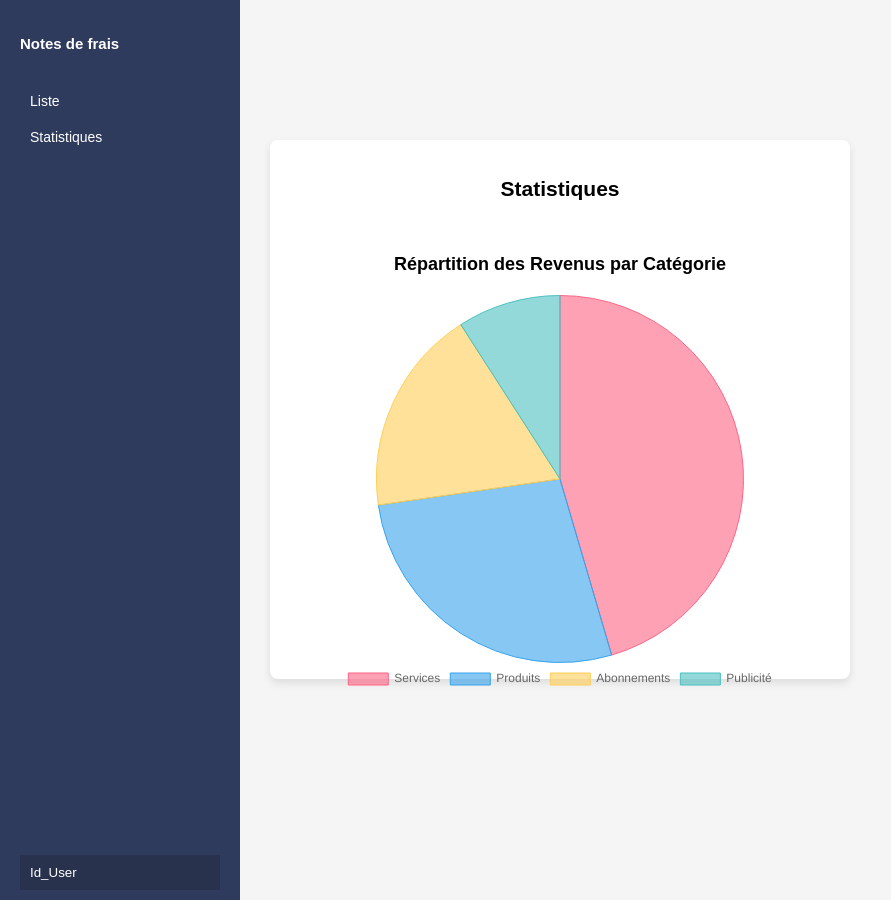
After one commit to V5lMG/SAE_S4.D.01-Doli-PLUS, a PHP site: the page made by doli_plus/views/Notes de frais/gestion_note_frais_statistiques.php in a window 1280 px wide. The commit adds this page. Shown: the whole page, without its empty margins (0-891 px from the left). Run offline with PHP 8.4, Linux system fonts and the light colour scheme.

Commit message:
Fix Menu sidebar visuel pour les notes de frais

```diff
--- /dev/null
+++ b/doli_plus/static/css/sidebar.css
@@ -0,0 +1,87 @@
+/*
+ -------------------------------------------------------------------------------
+ Sidebar
+ -------------------------------------------------------------------------------
+ */
+
+.sidebar {
+    width: 200px;
+    background: #2f3b5c;
+    color: white;
+    padding: 20px;
+    position: fixed;
+    height: 100%;
+    top: 0;
+    left: 0;
+    display: flex;
+    flex-direction: column;
+    font-family: Arial, sans-serif;
+}
+
+.sidebar h3 {
+    font-size: 15px;
+    margin-bottom: 15px;
+}
+
+.sidebar ul {
+    list-style: none;
+    padding: 0;
+}
+
+.sidebar ul li {
+    padding: 10px;
+    font-size: 14px;
+    cursor: pointer;
+}
+
+.sidebar ul li a {
+    text-decoration: none;
+    color: white;
+}
+
+.sidebar ul li:hover {
+    background: #128a6f; /* Couleur lors du passage de la souris */
+    border-radius: 5px;
+}
+
+.user-dropdown {
+    position: relative;
+    margin-top: auto;
+    margin-bottom: 30px;
+}
+
+.dropdown-btn {
+    background-color: #28324c;
+    color: white;
+    padding: 10px;
+    width: 100%;
+    border: none;
+    cursor: pointer;
+    text-align: left;
+}
+
+.dropdown-content {
+    display: none;
+    position: absolute;
+    background-color: #2f3b5b;
+    bottom: 50%;
+    left: 0;
+    min-width: 100%;
+    box-shadow: 0 8px 16px 0 rgba(0,0,0,0.2);
+    z-index: 1;
+}
+
+.dropdown-content a {
+    color: white;
+    padding: 5px 5px;
+    text-decoration: none;
+    display: block;
+}
+
+.dropdown-content a:hover {
+    background-color: #128a6f; /* Couleur lors du passage de la souris */
+}
+
+.user-dropdown:hover .dropdown-content {
+    display: block;
+}
--- a/doli_plus/static/css/styles.css
+++ b/doli_plus/static/css/styles.css
@@ -170,63 +170,87 @@
  -------------------------------------------------------------------------------
  */
 
-.sidebar {
-    width: 200px;
-    background: #2f3b5c;
-    color: white;
-    padding: 10px;
-    position: fixed;
-    height: 100%;
-    top: 0;
-    left: 0;
-}
+/*.sidebar {*/
+/*    width: 200px;*/
+/*    background: #2f3b5c;*/
+/*    color: white;*/
+/*    padding: 20px;*/
+/*    position: fixed;*/
+/*    height: 100%;*/
+/*    top: 0;*/
+/*    left: 0;*/
+/*    display: flex;*/
+/*    flex-direction: column;*/
+/*    font-family: Arial, sans-serif;*/
+/*}*/
 
-.sidebar h2 {
-    font-size: 18px;
-    margin-bottom: 15px;
-}
+/*.sidebar h3 {*/
+/*    font-size: 15px;*/
+/*    margin-bottom: 15px;*/
+/*}*/
 
-.sidebar ul {
-    list-style: none;
-    padding: 0;
-}
+/*.sidebar ul {*/
+/*    list-style: none;*/
+/*    padding: 0;*/
+/*}*/
 
-.sidebar ul li {
-    padding: 10px;
-    cursor: pointer;
-}
-.sidebar ul li:hover {
-    background: #1e2a47;
-    border-radius: 5px;
-}
+/*.sidebar ul li {*/
+/*    padding: 10px;*/
+/*    font-size: 14px;*/
+/*    cursor: pointer;*/
+/*}*/
 
-/* Sidebar Adjustments */
+/*.sidebar ul li a {*/
+/*    text-decoration: none;*/
+/*    color: white;*/
+/*}*/
 
+/*.sidebar ul li:hover {*/
+/*    background: #128a6f; !* Couleur lors du passage de la souris *!*/
+/*    border-radius: 5px;*/
+/*}*/
 
-.sidebar h3 {
-    font-size: 15px;
-    margin-bottom: 15px;
-}
+/*.user-dropdown {*/
+/*    position: relative;*/
+/*    margin-top: auto;*/
+/*    margin-bottom: 30px;*/
+/*}*/
 
-.sidebar ul {
-    list-style: none;
-    padding: 0;
-}
+/*.dropdown-btn {*/
+/*    background-color: #28324c;*/
+/*    color: white;*/
+/*    padding: 10px;*/
+/*    width: 100%;*/
+/*    border: none;*/
+/*    cursor: pointer;*/
+/*    text-align: left;*/
+/*}*/
 
-.sidebar ul li {
-    padding: 10px;
-    font-size: 14px;
-}
+/*.dropdown-content {*/
+/*    display: none;*/
+/*    position: absolute;*/
+/*    background-color: #2f3b5b;*/
+/*    bottom: 50%;*/
+/*    left: 0;*/
+/*    min-width: 100%;*/
+/*    box-shadow: 0 8px 16px 0 rgba(0,0,0,0.2);*/
+/*    z-index: 1;*/
+/*}*/
 
-.sidebar ul li a {
-    text-decoration: none;
-    color: white;
-}
+/*.dropdown-content a {*/
+/*    color: white;*/
+/*    padding: 5px 5px;*/
+/*    text-decoration: none;*/
+/*    display: block;*/
+/*}*/
 
-.sidebar ul li:hover {
-    background: #1e2a47;
-    border-radius: 5px;
-}
+/*.dropdown-content a:hover {*/
+/*    background-color: #128a6f; !* Couleur lors du passage de la souris *!*/
+/*}*/
+
+/*.user-dropdown:hover .dropdown-content {*/
+/*    display: block;*/
+/*}*/
 
 /**
  -------------------------------------------------------------------------------
@@ -237,7 +261,7 @@
 /* Main Content */
 .main-content {
     position:absolute;
-    left: 240px;
+    left: 250px;
     top :100px;
     text-align: center;
     font-size: 14px;
--- a/doli_plus/views/Notes de frais/gestion_note_frais_statistiques.html
+++ b/doli_plus/views/Notes de frais/gestion_note_frais_statistiques.php
@@ -12,25 +12,8 @@
 </head>
 <body>
 
-    <!-- Barre latérale -->
-    <div class="sidebar">
-        <h3>Notes de frais</h3>
-        <ul>
-            <li><a href="gestion_note_frais_list.html" >Liste</a></li>
-            <li>Statistiques</li>
-        </ul>
-        <div class="dropdown d-md-block ">
-            <button class="rounded dropdown-toggle custom-dropdown-toggle btnEnBas"
-                    type="button" id="menuDeroulantPage" data-bs-toggle="dropdown" aria-expanded="false">
-                G202443
-            </button>
-            <ul class="dropdown-menu" aria-labelledby="menuDeroulantPage">
-                <!-- Accueil visible seulement sur écrans sm et moins -->
-                <li><a class="dropdown-item" href="#"><i class="fa fa-sign-out-alt"></i> D&eacute;connexion</a></li>
-                <li><a class="dropdown-item" href="#"><i class="fa-regular fa-circle-question"></i> Besoin d'aide ? </a></li> <!-- Télécharge un fichier pdf avec la totalité des aides du site -->
-            </ul>
-        </div>
-    </div>
+    <!-- Barre latérale de la page  -->
+    <?php include '../vuErwan/sidebar.html'; ?>
 
     <!-- Contenu principal -->
     <style>
--- /dev/null
+++ b/doli_plus/views/vuErwan/sidebar.html
@@ -0,0 +1,32 @@
+<!DOCTYPE html>
+<html lang="fr">
+<head>
+    <meta charset="UTF-8">
+    <meta name="viewport" content="width=device-width, initial-scale=1.0">
+    <title>Gestion des Notes de Frais</title>
+    <!-- CSS -->
+    <link rel="stylesheet" href="../../static/css/sidebar.css">
+    <!-- FontAwesome -->
+    <link rel="stylesheet" href="https://cdnjs.cloudflare.com/ajax/libs/font-awesome/6.5.1/css/all.min.css">
+</head>
+<body>
+
+    <!-- Barre latérale -->
+    <div class="sidebar">
+        <h3>Notes de frais</h3>
+        <ul>
+            <li>Liste</li>
+            <li><a href="gestion_note_frais_statistiques.html">Statistiques</a></li>
+        </ul>
+        <div class="user-dropdown">
+            <button class="dropdown-btn">
+                Id_User
+            </button>
+            <ul class="dropdown-content">
+                <li><a href="#"><i class="fa fa-sign-out-alt"></i> Déconnexion</a></li>
+                <li><a href="#"><i class="fa-regular fa-circle-question"></i> Besoin d'aide ?</a></li>
+            </ul>
+        </div>
+    </div>
+</body>
+</html>
```
Also changed, not shown: doli_plus/views/Notes de frais/gestion_note_frais_list.php (renamed from doli_plus/views/Notes de frais/gestion_note_frais_list.html, +2 -19 lines).
